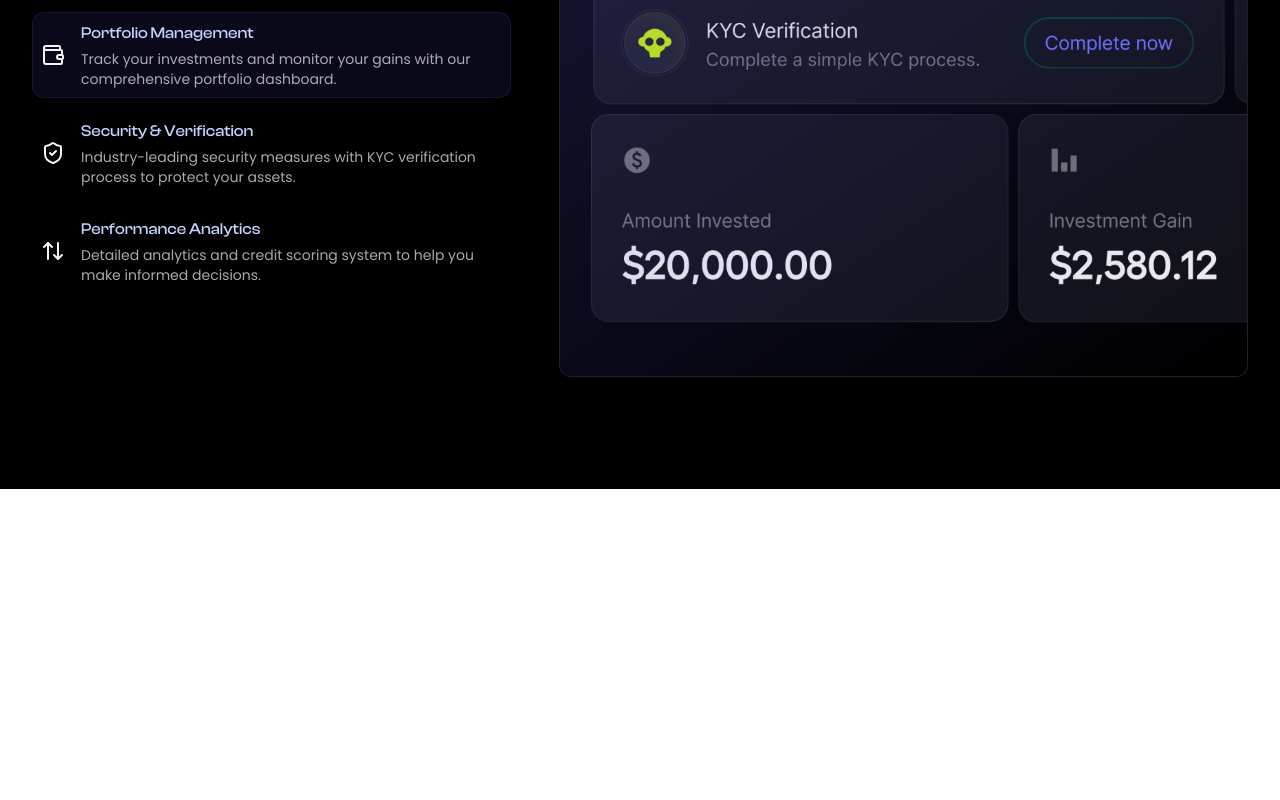
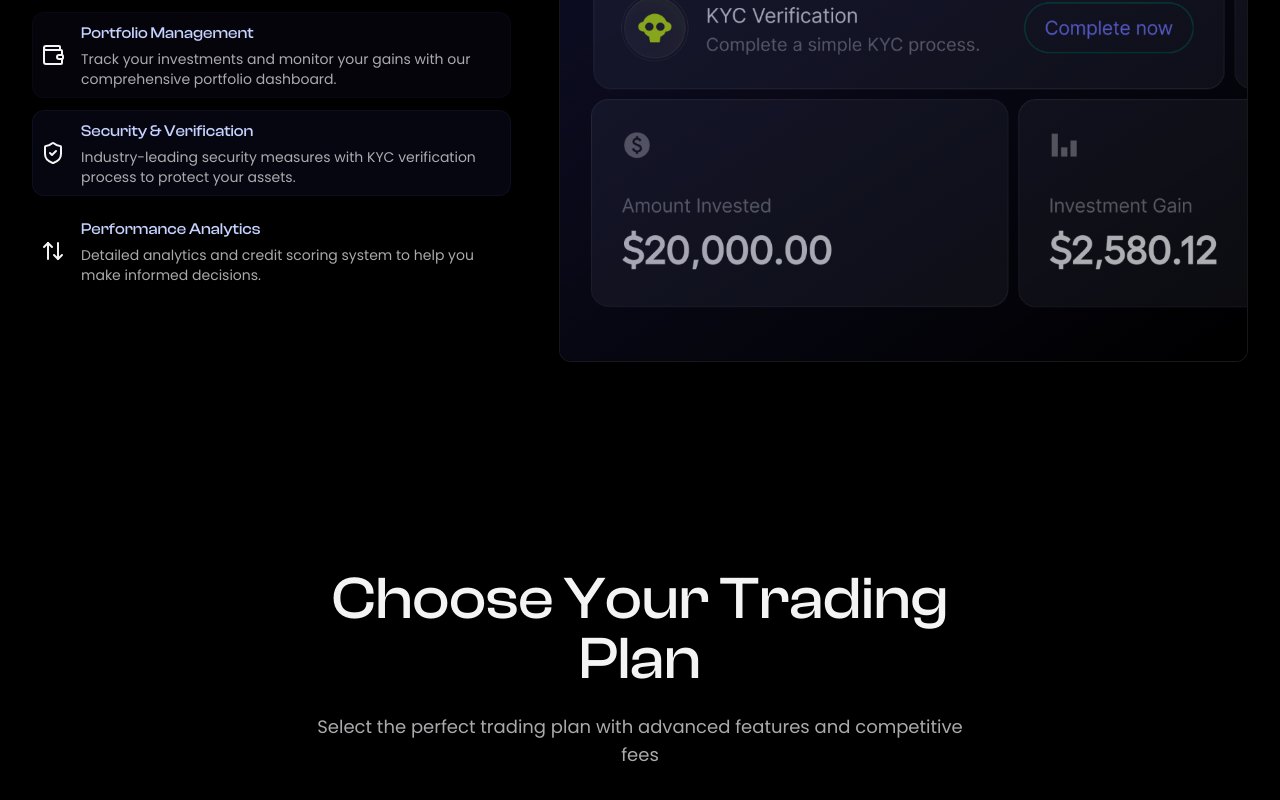
Before and after one commit to Jisap/vite-landingpage-2025, a React (Vite) app: page / in a window 1280 px wide. Shown: the part 2109-2909 px from the top of the page. Before the commit the page ends 2598 px from the top, so only its background shows below. Built offline with nearby package versions, Linux system fonts and the light colour scheme; a web font is replaced by a local one.

Commit message:
Add Pricing section to HomePage for displaying trading plans

```diff
--- a/src/pages/HomePage.jsx
+++ b/src/pages/HomePage.jsx
@@ -1,6 +1,7 @@
 import FeaturesSection from "../sections/FeaturesSection"
 import HeroSection from "../sections/HeroSection"
 import LogoCarousel from "../sections/LogoCarousel"
+import Pricing from "../sections/Pricing"
 
 
 const HomePage = () => {
@@ -9,6 +10,7 @@ const HomePage = () => {
       <HeroSection />
       <LogoCarousel />
       <FeaturesSection />
+      <Pricing />
     </div>
   )
 }
--- /dev/null
+++ b/src/sections/Pricing.jsx
@@ -0,0 +1,25 @@
+import React from 'react'
+
+const Pricing = () => {
+  return (
+    <section className='container mx-auto px-4 py-24'>
+      {/* Title */}
+      <div className='max-w-2xl mx-auto text-center mb-12'>
+        <h2 className='text-5xl md:text-6xl mb-6 clash-display'>
+          Choose Your <span className='grad-1 clash-display'>Trading Plan</span>
+        </h2>
+
+        <p className='text-lg text-zinc-300/80'>
+          Select the perfect trading plan with advanced features and competitive fees
+        </p>
+      </div>
+
+      {/* Subscription Cards */}
+      <div>
+
+      </div>
+    </section>
+  )
+}
+
+export default Pricing
```
